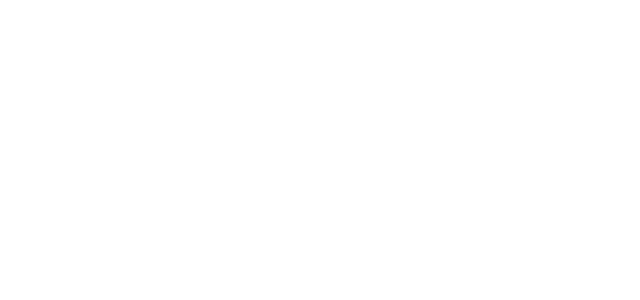
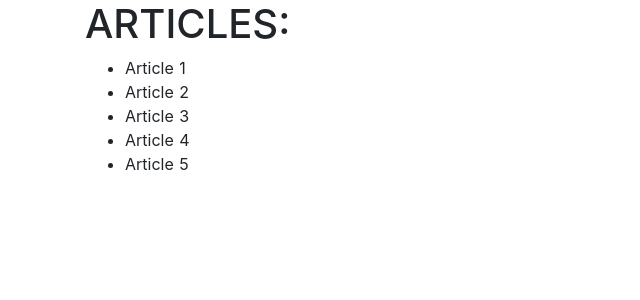
Before and after one commit to braisv/testing-vue-nuxt, a Nuxt app: page /blog in a window 1280 px wide. Before the commit this address had no page. Shown: the top 300 px of the page, without its empty margins (0-640 px from the left). Built offline with nearby package versions, Linux system fonts and the light colour scheme.

Commit message:
view articles

```diff
--- /dev/null
+++ b/pages/blog/_id.vue
@@ -0,0 +1,5 @@
+<template>
+    <div class="container">
+        <h1>Article {{ $route.params.id }} info</h1>
+    </div>
+</template>
--- /dev/null
+++ b/pages/blog/index.vue
@@ -0,0 +1,12 @@
+<template>
+    <div class="container">
+        <h1>ARTICLES:</h1>
+        <ul>
+            <li>Article 1</li>
+            <li>Article 2</li>
+            <li>Article 3</li>
+            <li>Article 4</li>
+            <li>Article 5</li>
+        </ul>
+    </div>
+</template>
--- /dev/null
+++ b/pages/contact/index.vue
@@ -0,0 +1,5 @@
+<template>
+    <div>
+        <h1>Contact</h1>
+    </div>
+</template>
--- /dev/null
+++ b/pages/contact/one.vue
@@ -0,0 +1,5 @@
+<template>
+    <div>
+        <h3>One contact</h3>
+    </div>
+</template>
--- /dev/null
+++ b/pages/us.vue
@@ -0,0 +1,5 @@
+<template>
+    <div>
+        <h1>US</h1>
+    </div>
+</template>
```
